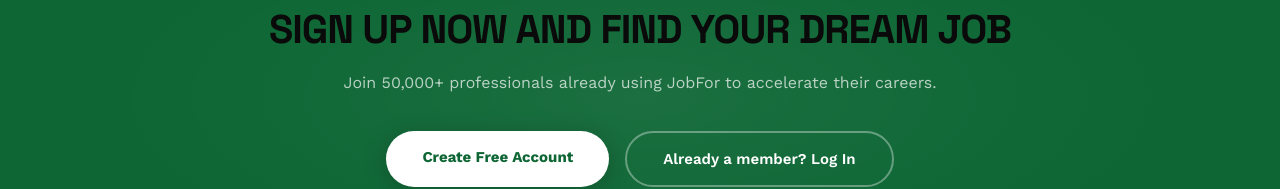
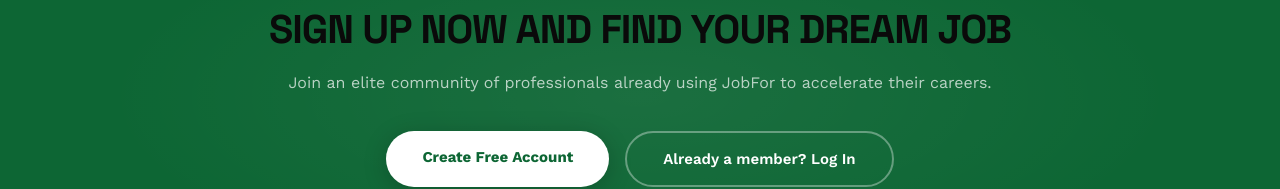
Before and after one commit to akwasimm/JOBFOR-Ai-based-job-Recommendation-system, a React (Vite) app in the folder frontend/: page / in a window 1280 px wide. Shown: the part 2426-2615 px from the top of the page. Built offline with nearby package versions, Linux system fonts and the light colour scheme.

Commit message:
Update marketing copy on landing and register pages

```diff
--- a/frontend/src/features/auth/LandingPage.jsx
+++ b/frontend/src/features/auth/LandingPage.jsx
@@ -23,7 +23,7 @@
 const STATS = [
     { value: '12,500+', label: 'Jobs Posted' },
     { value: '8,400+', label: 'Companies' },
-    { value: '50,000+', label: 'Professionals' },
+    { value: 'Elite', label: 'Professionals' },
 ];
 
 /**
@@ -64,7 +64,7 @@
                             Get Your <span>Dream Job</span> Today
                         </h1>
                         <p className={styles.heroSub}>
-                            Over 50,000+ professionals are already finding their perfect career match.<br />
+                            Join a curated network of professionals finding their perfect career match.<br />
                             Let AI do the heavy lifting.
                         </p>
                         <div className={styles.heroSearch}>
@@ -159,7 +159,7 @@
             <section className={styles.cta} ref={ctaRef}>
                 <div className={styles.ctaGlow} />
                 <h2 className="reveal">Sign up now and find your Dream Job</h2>
-                <p className="reveal">Join 50,000+ professionals already using JobFor to accelerate their careers.</p>
+                <p className="reveal">Join an elite community of professionals already using JobFor to accelerate their careers.</p>
                 <div className={`${styles.ctaBtns} reveal`}>
                     <Link to="/auth/register" className={styles.ctaPrimary}>Create Free Account</Link>
                     <Link to="/auth/login" className={styles.ctaSecondary}>Already a member? Log In</Link>
--- a/frontend/src/features/auth/RegisterPage.jsx
+++ b/frontend/src/features/auth/RegisterPage.jsx
@@ -65,7 +65,7 @@
             <div className={styles.card}>
                 <Link to="/" className={styles.logo}>JobFor<span>.</span></Link>
                 <h1>Join the Community</h1>
-                <p className={styles.subtitle}>Over 50,000+ professionals are waiting for you.</p>
+                <p className={styles.subtitle}>Join an exclusive community of top-tier professionals.</p>
                 <div className={styles.communityBadge}>
                     <span className="material-icons-round">diversity_3</span>
                     Create Account — Start your journey with JobFor today.
```
